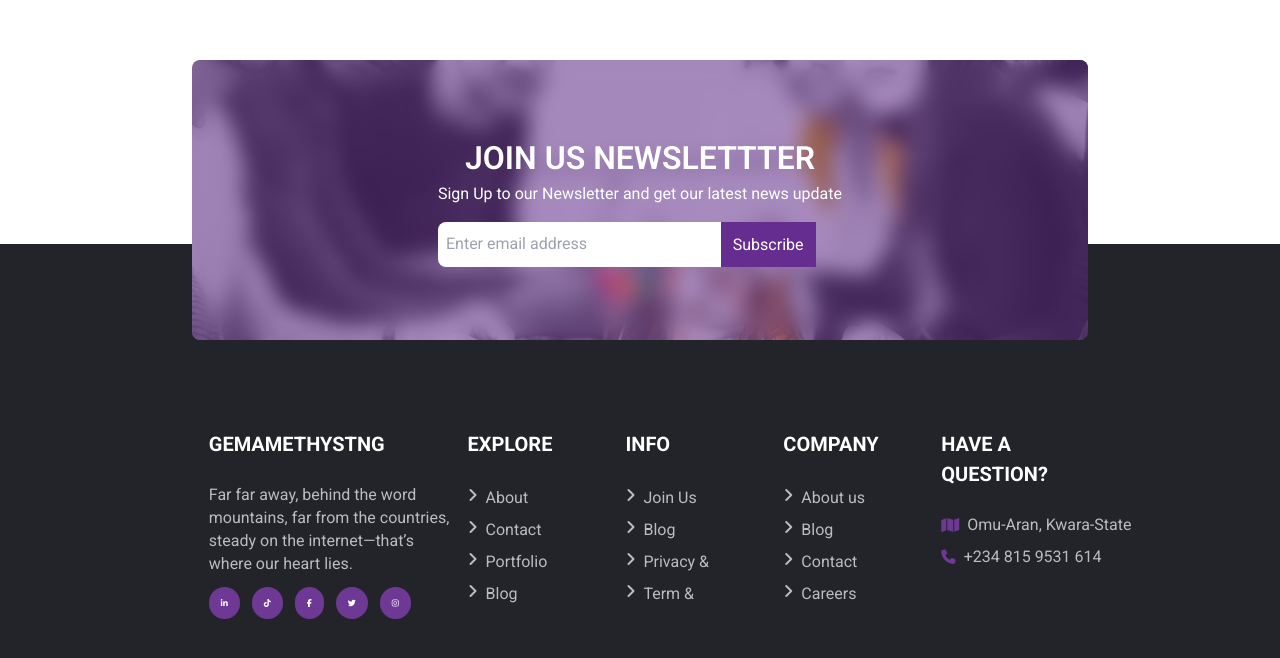
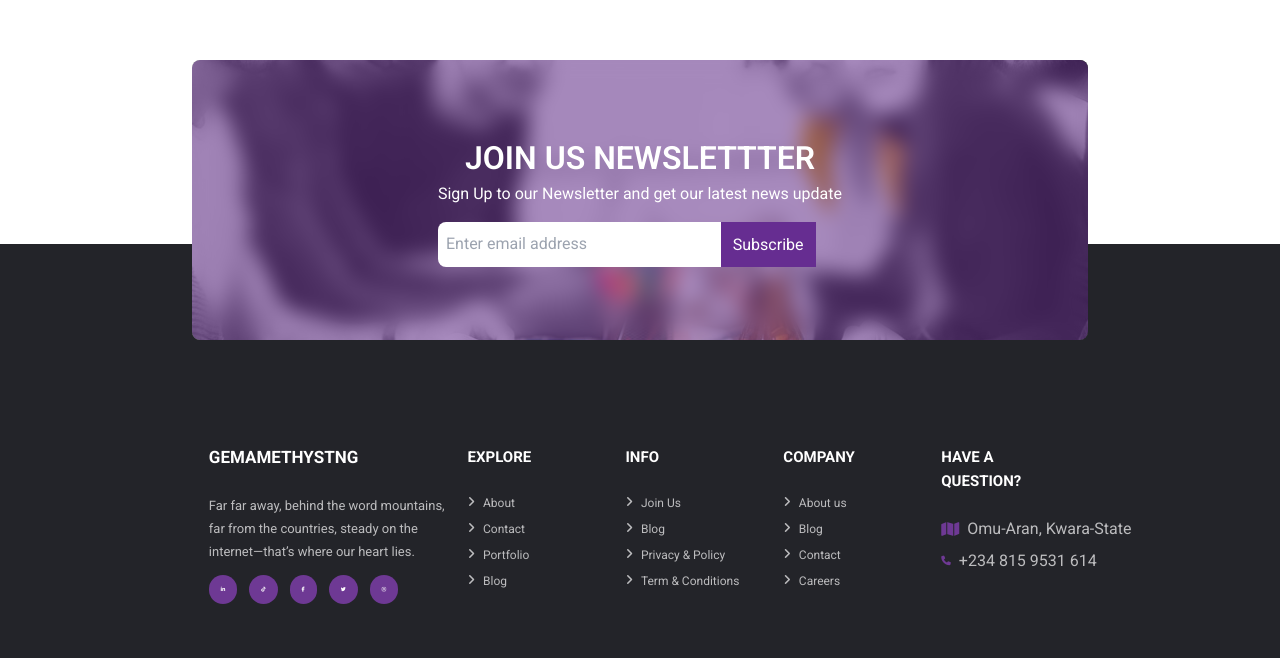
Before and after one commit to Gemamethystngltd/GemamethystNgLtd, a React (Vite) app: page /blog in a window 1280 px wide. Shown: the part 1988-2646 px from the top of the page. Built offline with nearby package versions, Linux system fonts and the light colour scheme.

Commit message:
Third Push

```diff
--- a/src/components/Home/Footer.jsx
+++ b/src/components/Home/Footer.jsx
@@ -30,11 +30,11 @@ function Footer() {
       <div className="w-[70%] flex gap-4 justify-between laptop:w-[90%] tablet:w-[100%] phoneL:flex-col phoneL:gap-6">
         {/* Company Info */}
         <div className="company_info flex-1 flex flex-col gap-6 laptop:w-[30%] laptop:gap-4 phoneL:w-[90%]">
-          <h1 className="font-bold leading-[30px] text-white text-[20px] uppercase laptop:text-[18px] tablet:text-[16px] tablet:leading-[20px]">
+          <h1 className="font-bold leading-[25px] text-white text-[17px] uppercase laptop:text-[15px] tablet:text-[13px] tablet:leading-[15px]">
             Gemamethystng
           </h1>
           <div className="flex flex-col gap-3">
-            <p className="text-[#BCBCBE] text-[16px] leading-[23px] font-normal laptop:text-[14px] laptop:leading-[20px] tablet:text-[12px] tablet:leading-[15px]">
+            <p className="text-[#BCBCBE] text-[13px] leading-[23px] font-normal laptop:text-[11px] laptop:leading-[15px] tablet:text-[10px] tablet:leading-[12px]">
               Far far away, behind the word mountains, far from the countries,
               steady on the internet—that’s where our heart lies.
             </p>
@@ -44,7 +44,7 @@ function Footer() {
                   key={index}
                   data-aos="fade-up"
                   data-aos-delay={index * 100}
-                  className={`fa-brands ${item} text-white bg-webpurple p-3 rounded-full text-[14px] tablet:p-[.3rem] phoneL:text-[8px] phoneS:text-[text-12px] tablet:text-[8px] desktop:text-[8px] phoneP:p-[.5rem] phoneP:text-[9px]`}
+                  className={`fa-brands ${item} text-white bg-webpurple p-3 rounded-full text-[11px] tablet:p-[.3rem] phoneL:text-[8px] phoneS:text-[text-12px] tablet:text-[8px] desktop:text-[5px] phoneP:p-[.5rem] phoneP:text-[9px]`}
                 ></i>
               ))}
             </div>
@@ -55,12 +55,12 @@ function Footer() {
         <div className="grid grid-cols-2 laptop:grid-cols-2 phoneS:grid-cols-2 tablet:grid-cols-3 phoneL:grid-cols-2 desktop:grid-cols-4 wide:grid-cols-4 gap-7 w-[70%] laptop:w-[90%] tablet:w-[100%]">
           {/* Explore */}
           <div className="explore flex flex-col gap-6 laptop:gap-3">
-            <h1 className="uppercase text-[20px] text-white leading-[30px] font-bold laptop:text-[18px] tablet:text-[16px] tablet:leading-[20px] phoneL:text-[13px] phoneL:leading-[15px] phoneP:text-[10px] phoneP:leading-[13px]">
+            <h1 className="uppercase text-[15px] text-white leading-[24px] font-bold laptop:text-[14px] tablet:text-[12px] tablet:leading-[15px] phoneL:text-[13px] phoneL:leading-[15px] phoneP:text-[10px] phoneP:leading-[13px]">
               Explore
             </h1>
             <ul className="flex flex-col gap-2 cl-effect-5">
               {exploreData.map((item, index) => (
-                <li key={index} className="group flex items-center text-[#BCBCBE] text-[16px] font-normal leading-[29px] laptop:text-[14px] laptop:leading-[20px] tablet:text-[12px] tablet:leading-[15px] phoneL:text-[10px] phoneL:leading-[12px] phoneP:text-[9px] phoneP:leading-[10px]">
+                <li key={index} className="group flex items-center text-[#BCBCBE] text-[12px] font-normal leading-[20px] laptop:text-[12px] laptop:leading-[15px] tablet:text-[10px] tablet:leading-[12px] phoneL:text-[10px] phoneL:leading-[12px] phoneP:text-[9px] phoneP:leading-[10px]">
                   <i className="fa-solid fa-angle-right pr-1 group-hover:text-webpurple transition-colors"></i>
                   <Link to={item.link} onClick={() => window.scrollTo({ top: 0, behavior: "smooth" })} className="block w-full">
                     <span data-hover={item.explore} className="block">
@@ -74,12 +74,12 @@ function Footer() {
 
           {/* Info */}
           <div className="info flex flex-col gap-6 laptop:gap-3">
-            <h1 className="uppercase text-[20px] text-white leading-[30px] font-bold laptop:text-[18px] tablet:text-[16px] tablet:leading-[20px] phoneL:text-[13px] phoneL:leading-[15px] phoneP:text-[10px] phoneP:leading-[13px]">
+             <h1 className="uppercase text-[15px] text-white leading-[24px] font-bold laptop:text-[14px] tablet:text-[12px] tablet:leading-[15px] phoneL:text-[13px] phoneL:leading-[15px] phoneP:text-[10px] phoneP:leading-[13px]">
               Info
             </h1>
             <ul className="flex flex-col gap-2 cl-effect-5">
               {exploreData.map((item, index) => (
-                <li key={index} className="group flex items-center text-[#BCBCBE] text-[16px] font-normal leading-[29px] laptop:text-[14px] laptop:leading-[20px] tablet:text-[12px] tablet:leading-[15px] phoneL:text-[10px] phoneL:leading-[12px] phoneP:text-[9px] phoneP:leading-[10px]">
+                <li key={index} className="group flex items-center text-[#BCBCBE] text-[12px] font-normal leading-[20px] laptop:text-[12px] laptop:leading-[15px] tablet:text-[10px] tablet:leading-[12px] phoneL:text-[10px] phoneL:leading-[12px] phoneP:text-[9px] phoneP:leading-[10px]">
                   <i className="fa-solid fa-angle-right pr-1 group-hover:text-webpurple transition-colors"></i>
                   <Link to={item.link} className="block w-full">
                     <span data-hover={item.info} className="block">
@@ -93,12 +93,12 @@ function Footer() {
 
           {/* Company */}
           <div className="company flex flex-col gap-6 laptop:gap-3">
-            <h1 className="uppercase text-[20px] text-white leading-[30px] font-bold laptop:text-[18px] tablet:text-[16px] tablet:leading-[20px] phoneL:text-[13px] phoneL:leading-[15px] phoneP:text-[10px] phoneP:leading-[13px]">
+           <h1 className="uppercase text-[15px] text-white leading-[24px] font-bold laptop:text-[14px] tablet:text-[12px] tablet:leading-[15px] phoneL:text-[13px] phoneL:leading-[15px] phoneP:text-[10px] phoneP:leading-[13px]">
               Company
             </h1>
             <ul className="flex flex-col gap-2 cl-effect-5">
               {exploreData.map((item, index) => (
-                <li key={index} className="group flex items-center text-[#BCBCBE] text-[16px] font-normal leading-[29px] laptop:text-[14px] laptop:leading-[20px] tablet:text-[12px] tablet:leading-[15px] phoneL:text-[10px] phoneL:leading-[12px] phoneP:text-[9px] phoneP:leading-[10px]">
+               <li key={index} className="group flex items-center text-[#BCBCBE] text-[12px] font-normal leading-[20px] laptop:text-[12px] laptop:leading-[15px] tablet:text-[10px] tablet:leading-[12px] phoneL:text-[10px] phoneL:leading-[12px] phoneP:text-[9px] phoneP:leading-[10px]">
                   <i className="fa-solid fa-angle-right pr-1 group-hover:text-webpurple transition-colors"></i>
                   <Link to={item.link} className="block w-full">
                     <span data-hover={item.company} className="block">
@@ -112,19 +112,19 @@ function Footer() {
 
           {/* Have a Question? */}
           <div className="question flex flex-col gap-6 laptop:gap-3">
-            <h1 className="font-bold text-white uppercase leading-[30px] text-[20px] laptop:text-[18px] tablet:text-[16px] tablet:leading-[20px] phoneL:text-[13px] phoneL:leading-[15px] phoneP:text-[10px] phoneP:leading-[13px]">
+             <h1 className="uppercase text-[15px] text-white leading-[24px] font-bold laptop:text-[14px] tablet:text-[12px] tablet:leading-[15px] phoneL:text-[13px] phoneL:leading-[15px] phoneP:text-[10px] phoneP:leading-[13px]">
               Have a Question?
             </h1>
             <div className="flex flex-col gap-2 laptop:gap-1">
               <div className="question_map flex gap-2 items-center">
-                <i className="fa-solid fa-map text-webpurple tablet:text-[.9rem] phoneL:text-[.7rem] phoneP:text-[.6rem]"></i>
-                <p className="text-[#BCBCBE] text-nowrap laptop:text-[14px] tablet:text-[12px] phoneL:text-[10px] phoneP:text-[9px]">
+                <i className="fa-solid fa-map text-webpurple tablet:text-[.6rem] phoneL:text-[.5rem] phoneP:text-[.6rem]"></i>
+                <p className="text-[#BCBCBE] text-nowrap laptop:text-[11px] tablet:text-[10px] phoneL:text-[10px] phoneP:text-[9px]">
                   Omu-Aran, Kwara-State
                 </p>
               </div>
               <div className="question_phone flex items-center gap-2">
-                <i className="fa-solid fa-phone text-webpurple text-[.9rem] phoneL:text-[.7rem] phoneP:text-[.6rem]"></i>
-                <p className="text-[#BCBCBE] text-nowrap laptop:text-[14px] tablet:text-[12px] phoneL:text-[10px] phoneP:text-[9px]">
+                <i className="fa-solid fa-phone text-webpurple text-[.6rem] phoneL:text-[.5rem] phoneP:text-[.6rem]"></i>
+                <p className="text-[#BCBCBE] text-nowrap laptop:text-[11px] tablet:text-[10px] phoneL:text-[10px] phoneP:text-[9px]">
                   +234 815 9531 614
                 </p>
               </div>
--- a/src/components/Home/NavBar.jsx
+++ b/src/components/Home/NavBar.jsx
@@ -51,10 +51,10 @@ function NavBar() {
 
   return (
     <>
-      <nav className="flex justify-around flex-wrap absolute w-full items-center bg-white/20 backdrop-blur-[1px] top-10 py-4 px-[2rem] laptop:px-[1rem] laptop:justify-between phoneL:py-3 phoneP:py-2 z-20">
+      <nav className="flex justify-around flex-wrap absolute w-full items-center bg-white/20 backdrop-blur-[1px] top-7 py-4 px-[2rem] laptop:px-[1rem] laptop:justify-between phoneL:py-3 phoneP:py-2 z-20">
         <div className="logo_container">
           <Link to="/">
-            <h1 className="text-[24px] leading-[28px] text-white font-bold phoneL:text-[22px] phoneP:text-[17px]">
+            <h1 className="text-[20px] leading-[24px] text-white font-bold phoneL:text-[20px] phoneP:text-[15px]">
               <span className="text-webpurple">Gem</span>amethystng
             </h1>
           </Link>
--- a/src/components/Home/Testimonials.jsx
+++ b/src/components/Home/Testimonials.jsx
@@ -12,7 +12,7 @@ const Testimonails = () => {
             Testimonial
           </h3>
           <h1
-            className={`font-bold leading-[48px] uppercase text-[34px] tracking-[3px] laptop:tracking-[2px]  laptop:leading-[38px] laptop:text-[28px] phoneP:text-[18px] phoneP:leading-[25px] phoneP:tracking-[1px]`}
+            className={`font-bold leading-[40px] uppercase text-[30px] tracking-[3px] laptop:tracking-[2px]  laptop:leading-[30px] laptop:text-[24px] phoneP:text-[18px] phoneP:leading-[25px] phoneP:tracking-[1px]`}
           >
             People Say <br></br> About Our Works
           </h1>
--- a/src/components/Home/TestimonialsCarousel.jsx
+++ b/src/components/Home/TestimonialsCarousel.jsx
@@ -58,7 +58,7 @@ function TestimonialsCarousel() {
           <div key={index} className="rounded-lg flex p-2">
            <div className="flex flex-col rounded-lg w-full max-w-[550px] phoneP:h-[30vh] phoneL:h-[35vh] phoneS:h-[35vh] tablet:h-[35vh] laptop:h-[35vh] desktop:h-[50vh] wide:h-[50vh] justify-between px-4 py-6 bg-white shadow-lg">
               <div className="quote_section">
-                <p className="text-gray-700 text-base block mt-8 text-wrap laptop:leading-4 laptop:text-[.7rem] laptop:mt-4 tablet:text-[.65rem] phoneP:text-[.5rem] phoneP:leading-3 ">
+                <p className="text-gray-700 text-md block mt-8 text-wrap laptop:leading-4 laptop:text-[.5rem] laptop:mt-4 tablet:text-[.55rem] phoneP:text-[.5rem] phoneP:leading-3 ">
                   {testimonial.quote}
                 </p>
               </div>
@@ -79,7 +79,7 @@ function TestimonialsCarousel() {
                       <i className="fa-solid fa-star text-webpurple text-[12px] leading-[12px] laptop:text-[10px] laptop:leading-[10px] phoneP:text-[7px]"></i>
                       <i className="fa-solid fa-star text-webpurple text-[12px] leading-[12px] laptop:text-[10px] laptop:leading-[10px] phoneP:text-[7px]"></i>
                     </div>
-                    <h3 className="leading-[32px] text-[18px] font-semibold laptop:text-[15px] laptop:leading-[18px] phoneL:text-[14px] phoneL:leading-[24px] phoneP:text-[10px] phoneP:leading-[10px]">
+                    <h3 className="leading-[28px] text-[14px] font-semibold laptop:text-[13px] laptop:leading-[14px] phoneL:text-[14px] phoneL:leading-[24px] phoneP:text-[10px] phoneP:leading-[10px]">
                       {testimonial.name}
                     </h3>
                   </div>
--- a/src/components/Home/compheader.jsx
+++ b/src/components/Home/compheader.jsx
@@ -10,14 +10,14 @@ const Header = ({ text, title, btnText, textColor, linkto }) => {
           {text}
         </h3>
         <h1
-          className={`font-bold leading-[48px] uppercase text-[34px] tracking-[3px] laptop:tracking-[2px] ${textColor} laptop:leading-[38px] laptop:text-[28px] phoneL:text-[18px] phoneL:leading-[30px] phoneL:tracking-[1px] phoneP:text-[14px] phoneP:leading-[20px]`}
+          className={`font-bold leading-[40px] uppercase text-[28px] tracking-[3px] laptop:tracking-[2px] ${textColor} laptop:leading-[30px] laptop:text-[24px] phoneL:text-[18px] phoneL:leading-[30px] phoneL:tracking-[1px] phoneP:text-[14px] phoneP:leading-[20px]`}
         >
           {title}
         </h1>
       </div>
       <div className="team_btn">
         <Link to="/teammembers">
-          <button className=" border-2  border-webpurple p-2 text-webpurple text-[12px] leading-[22px] font-bold uppercase laptop:text-[10px] laptop:p-1 phoneL:text-[8px] ">
+          <button className=" border-2  border-webpurple p-2 text-webpurple text-[10px] leading-[18px] font-bold uppercase laptop:text-[8px] laptop:p-1 phoneL:text-[8px] ">
             {btnText}
           </button>
         </Link>
--- a/src/components/Home/heroComponent.jsx
+++ b/src/components/Home/heroComponent.jsx
@@ -28,10 +28,10 @@ const Hero = ({ img, mainText }) => {
 
             <Link to={"/portfolio"}>
               <div className="relative overflow-hidden group">
-                <button className="btn btn_view px-[12px] uppercase tracking-[1px] py-[14px] bg-white text-webpurple border-none cursor-pointer text-[13px] font-bold rounded-md  laptop:text-[11px] laptop:px-[11px] laptop:py-[12px]  tablet:px-[10px] tablet:py-[11px]  phoneL:px-[10px] phoneL:py-[10px] phoneL:text-[9px] phoneP:text-[8px] phoneP:px-[8px] phoneP:py-[8px]">
+                <button className="btn btn_view px-[12px] uppercase tracking-[1px] py-[14px] bg-white text-webpurple border-none cursor-pointer text-[13px] font-bold rounded-md  laptop:text-[9px] laptop:px-[9px] laptop:py-[9px]  tablet:px-[10px] tablet:py-[11px]  phoneL:px-[10px] phoneL:py-[10px] phoneL:text-[9px] phoneP:text-[8px] phoneP:px-[8px] phoneP:py-[8px]">
                   View Portfolio
                 </button>
-                <button className="btn btn_view absolute inset-0 px-[12px] uppercase tracking-[1px] py-[14px] bg-black text-white flex -translate-x-full group-hover:translate-x-0 transition-transform duration-300 border-none cursor-pointer text-[13px] font-bold rounded-md  laptop:text-[11px] laptop:px-[11px] laptop:py-[12px]  tablet:px-[10px] tablet:py-[11px]  phoneL:px-[10px] phoneL:py-[10px] phoneL:text-[9px] phoneP:text-[8px] phoneP:px-[8px] phoneP:py-[8px]">
+                <button className="btn btn_view absolute inset-0 px-[12px] uppercase tracking-[1px] py-[14px] bg-black text-white flex -translate-x-full group-hover:translate-x-0 transition-transform duration-300 border-none cursor-pointer text-[13px] font-bold rounded-md  laptop:text-[9px] laptop:px-[9px] laptop:py-[9px]  tablet:px-[10px] tablet:py-[11px]  phoneL:px-[10px] phoneL:py-[10px] phoneL:text-[9px] phoneP:text-[8px] phoneP:px-[8px] phoneP:py-[8px]">
                   View Portfolio
                 </button>
               </div>
--- a/src/components/Home/porfolioBox.jsx
+++ b/src/components/Home/porfolioBox.jsx
@@ -11,10 +11,10 @@ const Porfoliobox = ({ bgImage, title, description }) => {
       <span className="bg-gradient-to-t from-black to-gray-800 absolute inset-0 opacity-65 origin-bottom scale-y-0 transition-all  duration-[600ms] group-hover:scale-y-50 "></span>
      <div className="absolute opacity-0 flex justify-between items-center w-full bottom-0 p-4 transition-all duration-300 group-hover:opacity-100">
         <div className="flex flex-col gap-1">
-          <h2 className="text-[12px] font-semibold leading-[22px] text-white uppercase">
+          <h2 className="text-[10px] font-semibold leading-[18px] text-white uppercase">
             {description}
           </h2>
-          <h1 className="text-[20px] font-bold leading-[30px] uppercase text-white">
+          <h1 className="text-[15px] font-bold leading-[25px] uppercase text-white">
             {title}
           </h1>
         </div>
--- a/src/components/Home/solutionsBox.jsx
+++ b/src/components/Home/solutionsBox.jsx
@@ -52,6 +52,7 @@ const SolutionBox = ({ text, icon }) => {
             phoneL:text-[13px] phoneL:leading-[16px]
             tablet:text-[14px] tablet:leading-[18px]
             laptop:text-[15px] laptop:leading-[20px]
+            desktop: -mt-4
             wide:text-[16px] wide:leading-[22px]
             w-[80%]
           "
--- a/src/components/headinghero.jsx
+++ b/src/components/headinghero.jsx
@@ -4,19 +4,19 @@ const Subhero = ({ page }) => {
       <section className="sub_hero_section relative flex items-end h-[85vh] p-8  tablet:p-4 phoneL:p-2">
         <div className="inset-0 bg-[#232429] opacity-50 absolute "></div>
         <div className="sub_hero_content flex flex-col gap-4 ml-[10%] z-10 tablet:ml-[3%] tablet:gap-2 phoneL:gap-1 phoneL:ml-[1%] ">
-          <header className=" tablet:text-[.9rem] phoneL:text-[.7rem] phoneP:text-[.6rem]">
+          <header className=" tablet:text-[.6rem] phoneL:text-[.7rem] phoneP:text-[.6rem]">
             <h1 className="text-[#D9D9DA] flex gap-1">
               Home
               <span>
-                <i className="fa-solid fa-angle-right tablet:text-[.8rem]"></i>
+                <i className="fa-solid fa-angle-right tablet:text-[.5rem]"></i>
               </span>
               {page}
               <span>
-                <i className="fa-solid fa-angle-right tablet:text-[.8rem]"></i>
+                <i className="fa-solid fa-angle-right tablet:text-[.5rem]"></i>
               </span>
             </h1>
           </header>
-          <h2 className="uppercase text-[50px] leading-[60px] font-bold text-white tablet:text-[40px] tablet:leading-[40px] phoneL:text-[25px] phoneL:leading-[30px] phoneP:text-[15px] phoneP:leading-[20px]">
+          <h2 className="uppercase text-[40px] leading-[50px] font-bold text-white tablet:text-[30px] tablet:leading-[30px] phoneL:text-[25px] phoneL:leading-[30px] phoneP:text-[15px] phoneP:leading-[20px]">
             {page}
           </h2>
         </div>
--- a/src/constants/index.jsx
+++ b/src/constants/index.jsx
@@ -634,13 +634,13 @@ export const blogspostlong = [
 
 export const porfoliolong = [
   {
-    title: "Design fundamentals",
-    description: "Last year March.",
+    title: "Faceless",
+    description: "Last year September",
     bgImage: bg1,
   },
   {
-    title: "Faceless",
-    description: "Last year September",
+    title: "Design fundamentals",
+    description: "Last year March.",
     bgImage: bg2,
   },
 ];
```
Also changed, not shown: src/components/Home/Faq.jsx (+6 -6 lines), src/components/Home/Ftco.jsx (+7 -7 lines).
